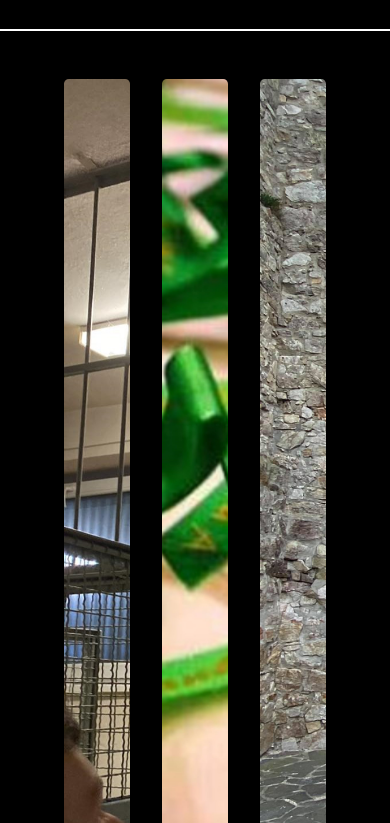
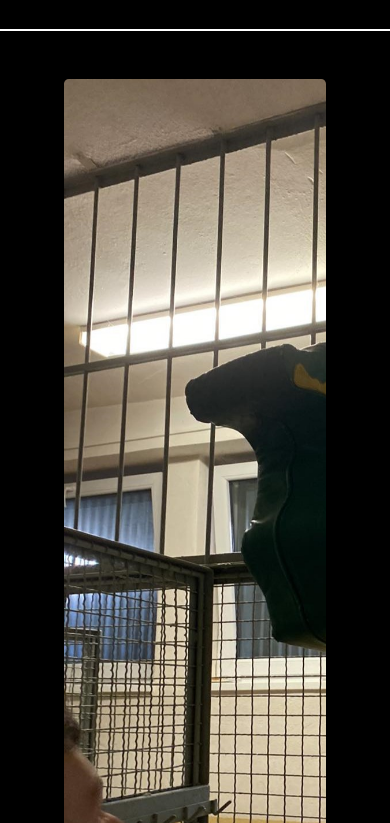
Before and after one commit to stvrtaC/stvrtaC.github.io, a plain HTML site: page index.html in a window 390 px wide. Shown: the part 1177-2000 px from the top of the page. Drawn offline with Linux system fonts and the light colour scheme.

Commit message:
Update style.css

```diff
--- a/assets/style.css
+++ b/assets/style.css
@@ -292,13 +292,13 @@ section {
 }
 
 @media only screen and (max-width:830px){
-    .gallery {
+    section .gallery {
         grid-template-columns: 1fr 1fr;
     }
 }
 
 @media only screen and (max-width:530px){
-    .gallery {
+    section .gallery {
         grid-template-columns: 1fr;
     }
 }
```
